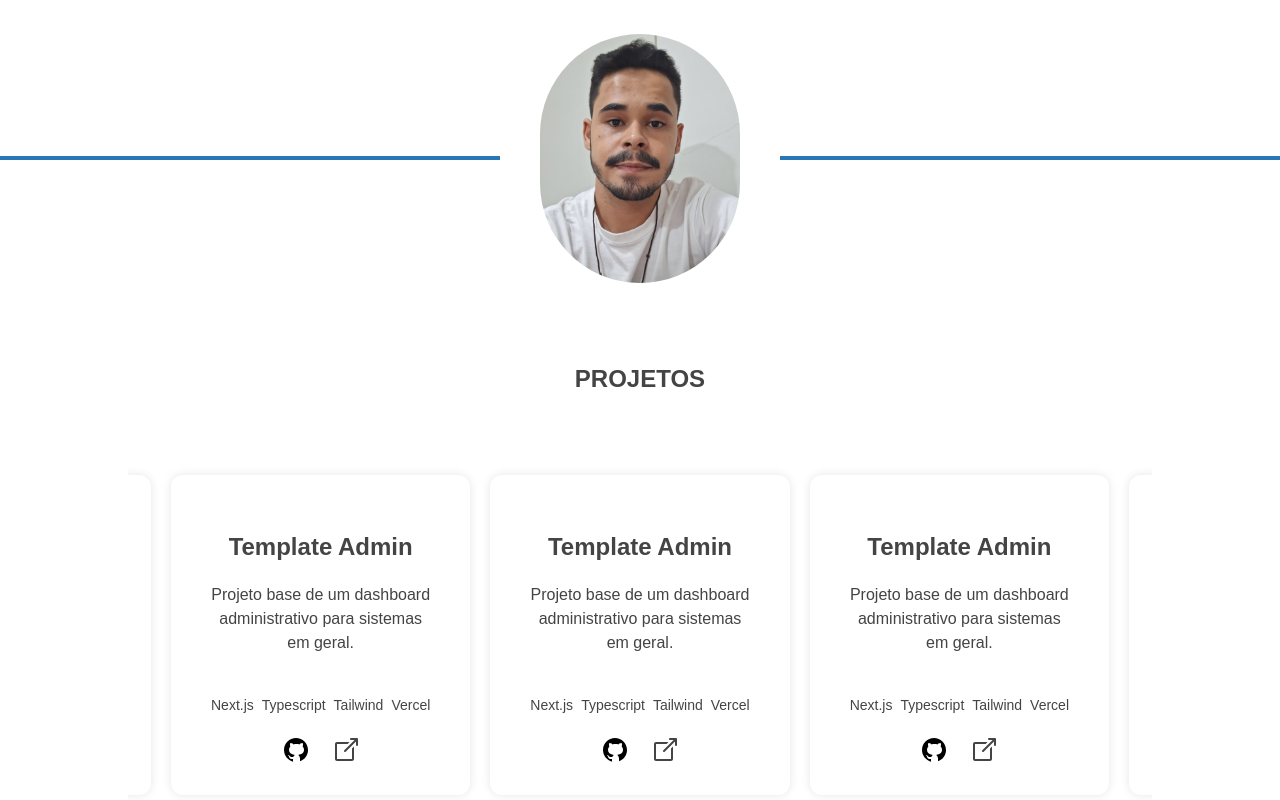
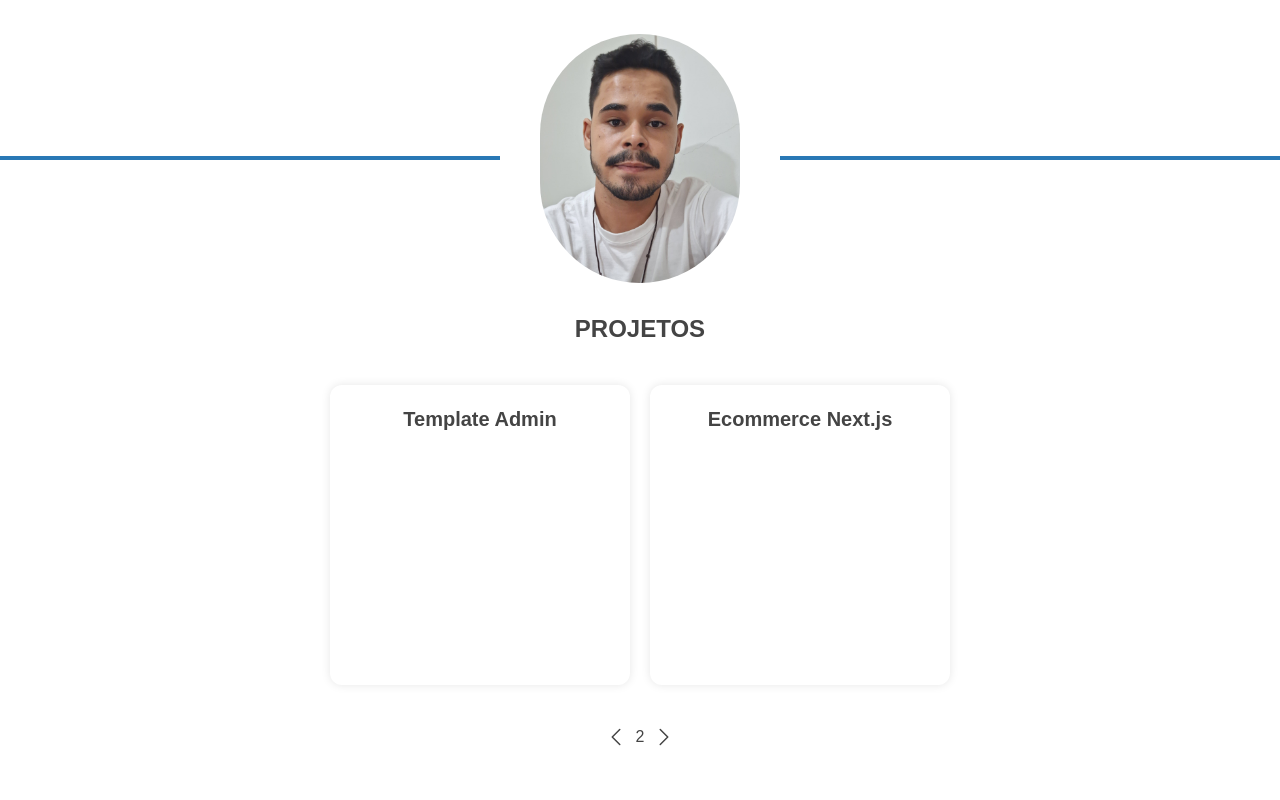
Before and after one commit to 1mateusbarbozamartins/portfolio, a Next.js app: page / in a window 1280 px wide. Shown: the part 302-1102 px from the top of the page. After the commit the page ends 1051 px from the top, so only its background shows below. Built offline with nearby package versions, Linux system fonts and the light colour scheme.

Commit message:
Alterando projetos

```diff
--- a/src/components/Body/Projetos/Card.tsx
+++ b/src/components/Body/Projetos/Card.tsx
@@ -1,56 +1,24 @@
-import { IconGitHub, IconLink } from "@/components/icons";
+interface CardProps {
+    title: string;
+}
 
-export default function Card() {
+export default function Card(props: CardProps) {
     return (
-        <div className={`
-            flex flex-col items-center
-            h-[320px] w-[320px] p-10
-            shadow-all-sides
-            rounded-xl
-        `}>
-            <h1 className="text-2xl font-bold mt-4 mb-5">
-                Template Admin
+        <div
+            className={`
+                flex flex-col items-center
+                w-[300px] h-[300px] shadow-all-sides
+                rounded-xl
+            `}
+        >
+            <h1
+                className={`
+                    text-xl font-semibold
+                    mt-5
+                `}
+            >
+                {props.title}
             </h1>
-            <p className="text-center">
-                Projeto base de um dashboard administrativo para sistemas em geral.
-            </p>
-            <ul className="flex gap-2 mt-10 text-sm">
-                <li>Next.js</li>
-                <li>Typescript</li>
-                <li>Tailwind</li>
-                <li>Vercel</li>
-            </ul>
-            <ul className="flex mt-5 gap-5">
-                <li className="relative group cursor-pointer">
-                    <a
-                        className="text-black group-hover:text-[#2978B5] transition-colors duration-300"
-                    >
-                        <IconGitHub className="fill-current" />
-                    </a>
-                    <span
-                        className={`
-                            absolute left-0 bottom-[-8px] w-0 h-[4px]
-                            bg-[#2978B5]
-                            transition-all duration-300 group-hover:w-full
-                        `}
-                    ></span>
-                </li>
-
-                <li className="relative group cursor-pointer">
-                    <a
-                        className=" group-hover:text-[#2978B5] transition-colors duration-300"
-                    >
-                        <IconLink className="fill-current" />
-                    </a>
-                    <span
-                        className={`
-                            absolute left-0 bottom-[-8px] w-0 h-[4px]
-                            bg-[#2978B5]
-                            transition-all duration-300 group-hover:w-full
-                        `}
-                    ></span>
-                </li>
-            </ul>
         </div>
     )
 }
--- /dev/null
+++ b/src/components/Body/Projetos/Card2.tsx
@@ -0,0 +1,56 @@
+import { IconGitHub, IconLink } from "@/components/icons";
+
+export default function Card() {
+    return (
+        <div className={`
+            flex flex-col items-center
+            h-[320px] w-[320px] p-10
+            shadow-all-sides
+            rounded-xl
+        `}>
+            <h1 className="text-2xl font-bold mt-4 mb-5">
+                Template Admin
+            </h1>
+            <p className="text-center">
+                Projeto base de um dashboard administrativo para sistemas em geral.
+            </p>
+            <ul className="flex gap-2 mt-10 text-sm">
+                <li>Next.js</li>
+                <li>Typescript</li>
+                <li>Tailwind</li>
+                <li>Vercel</li>
+            </ul>
+            <ul className="flex mt-5 gap-5">
+                <li className="relative group cursor-pointer">
+                    <a
+                        className="text-black group-hover:text-[#2978B5] transition-colors duration-300"
+                    >
+                        <IconGitHub className="fill-current" />
+                    </a>
+                    <span
+                        className={`
+                            absolute left-0 bottom-[-8px] w-0 h-[4px]
+                            bg-[#2978B5]
+                            transition-all duration-300 group-hover:w-full
+                        `}
+                    ></span>
+                </li>
+
+                <li className="relative group cursor-pointer">
+                    <a
+                        className=" group-hover:text-[#2978B5] transition-colors duration-300"
+                    >
+                        <IconLink className="fill-current" />
+                    </a>
+                    <span
+                        className={`
+                            absolute left-0 bottom-[-8px] w-0 h-[4px]
+                            bg-[#2978B5]
+                            transition-all duration-300 group-hover:w-full
+                        `}
+                    ></span>
+                </li>
+            </ul>
+        </div>
+    )
+}
--- a/src/components/Body/Projetos/ListCards.tsx
+++ b/src/components/Body/Projetos/ListCards.tsx
@@ -1,23 +1,58 @@
+import { useEffect, useState } from "react";
+import { IconArrowLeft, IconArrowRight, IconMarker } from "@/components/icons";
 import Card from "./Card";
+import ProjectProps from "@/model/Project.model";
 
 export default function ListCards() {
+    const [projects, setProjects] = useState<ProjectProps[]>([])
+
+    useEffect(() => {
+        const projects = [
+            {
+                title: "Template Admin",
+                description: "Uma template administração de conteúdo com Next.js",
+            },
+            {
+                title: "Ecommerce Next.js",
+                description: "Um ecommerce com Next.js, Tailwind CSS, e GraphQL",
+            }
+        ]
+
+        setProjects(projects)
+    }, [])
+
+    function renderProjects() {
+        return projects.map((project, index) => (
+            <li key={index} >
+                <Card
+                    title={project.title}
+                />
+            </li>
+        ))
+    }
+
     return (
-        <div className="flex flex-col justify-center items-center">
-            <h1 className=" text-2xl font-bold uppercase mt-20">
-                Projetos
-            </h1>
-            <div className={`
-                flex justify-center w-[80%]
-                mt-10 mb-20 gap-5 p-10
-                overflow-x-auto scroll-hidden
-            `}>
-                <Card />
-                <Card />
-                <Card />
-                <Card />
-                <Card />
-                <Card />
-                <Card />
+        <div
+            className={`
+                flex flex-col items-center gap-10
+            `}
+        >
+            <ul
+                className={`
+                    flex gap-5
+                `}
+            >
+                {renderProjects()}
+            </ul>
+
+            <div
+                className={`
+                    flex gap-2
+                `}
+            >
+                <p>{IconArrowLeft}</p>
+                <p>{projects.length ?? 0}</p>
+                <p>{IconArrowRight}</p>
             </div>
         </div>
     )
--- /dev/null
+++ b/src/components/Body/Projetos/index.tsx
@@ -0,0 +1,19 @@
+import ListCards from "./ListCards";
+
+export default function Projects() {
+    return (
+        <div className={`
+            flex flex-col items-center gap-10
+        `}>
+            <div>
+                <h1 className={`
+                    text-2xl font-bold uppercase mt-[30px]
+                `}>
+                    Projetos
+                </h1>
+            </div>
+
+           <ListCards />
+        </div>
+    )
+}
--- a/src/components/icons/index.tsx
+++ b/src/components/icons/index.tsx
@@ -1,3 +1,5 @@
+// Pra mais icons... https://heroicons.com/outline
+
 export const IconSanduiche = (
     <svg xmlns="http://www.w3.org/2000/svg" fill="none" viewBox="0 0 24 24" strokeWidth={1.5} stroke="currentColor" className="size-6">
     <path strokeLinecap="round" strokeLinejoin="round" d="M3.75 6.75h16.5M3.75 12h16.5m-16.5 5.25h16.5" />
@@ -28,3 +30,31 @@ export const IconLink = ({ className = "" }: { className?: string }) => (
         <path d="M 25.980469 2.9902344 A 1.0001 1.0001 0 0 0 25.869141 3 L 20 3 A 1.0001 1.0001 0 1 0 20 5 L 23.585938 5 L 13.292969 15.292969 A 1.0001 1.0001 0 1 0 14.707031 16.707031 L 25 6.4140625 L 25 10 A 1.0001 1.0001 0 1 0 27 10 L 27 4.1269531 A 1.0001 1.0001 0 0 0 25.980469 2.9902344 z M 6 7 C 4.9069372 7 4 7.9069372 4 9 L 4 24 C 4 25.093063 4.9069372 26 6 26 L 21 26 C 22.093063 26 23 25.093063 23 24 L 23 14 L 23 11.421875 L 21 13.421875 L 21 16 L 21 24 L 6 24 L 6 9 L 14 9 L 16 9 L 16.578125 9 L 18.578125 7 L 16 7 L 14 7 L 6 7 z"/>
     </svg>
 )
+
+export const IconMarker = ({}) => (
+    <svg
+        xmlns="http://www.w3.org/2000/svg"
+        fill="none"
+        viewBox="0 0 24 24"
+        stroke-width="1.5"
+        stroke="currentColor"
+        class="size-4 text-black"
+    >
+    <path stroke-linecap="round" stroke-linejoin="round" d="M5.25 7.5A2.25 2.25 0 0 1 7.5 5.25h9a2.25 2.25 0 0 1 2.25 2.25v9a2.25 2.25 0 0 1-2.25 2.25h-9a2.25 2.25 0 0 1-2.25-2.25v-9Z" />
+</svg>
+
+)
+
+export const IconArrowLeft = (
+    <svg xmlns="http://www.w3.org/2000/svg" fill="none" viewBox="0 0 24 24" stroke-width="1.5" stroke="currentColor" class="size-6">
+  <path stroke-linecap="round" stroke-linejoin="round" d="M15.75 19.5 8.25 12l7.5-7.5" />
+</svg>
+
+)
+
+export const IconArrowRight = (
+    <svg xmlns="http://www.w3.org/2000/svg" fill="none" viewBox="0 0 24 24" stroke-width="1.5" stroke="currentColor" class="size-6">
+  <path stroke-linecap="round" stroke-linejoin="round" d="m8.25 4.5 7.5 7.5-7.5 7.5" />
+</svg>
+
+)
--- /dev/null
+++ b/src/model/Project.model.ts
@@ -0,0 +1,4 @@
+export default interface ProjectProps {
+    title: string;
+    description: string;
+}
--- a/src/pages/index.tsx
+++ b/src/pages/index.tsx
@@ -1,5 +1,5 @@
 import Banner from "@/components/Banner";
-import ListCards from "@/components/Body/Projetos/ListCards";
+import Projects from "@/components/Body/Projetos";
 import Header from "@/components/Header";
 
 export default function Home() {
@@ -7,7 +7,7 @@ export default function Home() {
     <div>
       <Header />
       <Banner />
-      <ListCards/>
+      <Projects/>
     </div>
   );
 }
--- /dev/null
+++ b/src/pages/projetos.tsx
@@ -0,0 +1,7 @@
+import Projetos from "@/components/Body/Projetos";
+
+export default function projetos() {
+    return (
+        <Projetos />
+    )
+}
```
